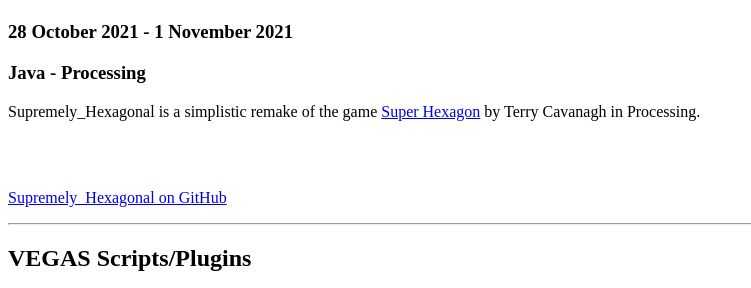
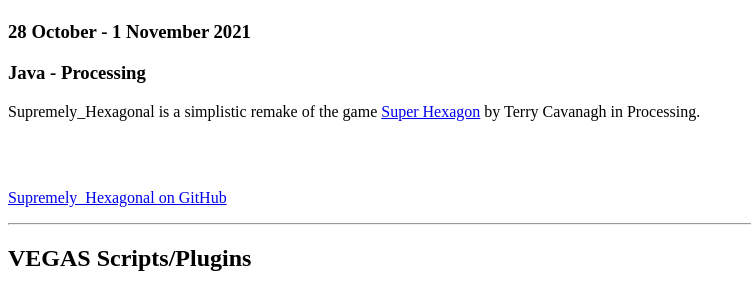
Before and after one commit to NitroGuy10/nitroguy10.github.io-jinja, a Python web app: template templates/portfolio.html.jinja in a window 1280 px wide. Shown: the part 1869-2157 px from the top of the page, without its empty margins (0-751 px from the left). Run offline with Jinja, Linux system fonts and the light colour scheme; the template is opened without the code that fills it, so the values that code supplies are empty.

Commit message:
Some changes

```diff
--- a/docs/articles/favorite_games.html
+++ b/docs/articles/favorite_games.html
@@ -20,6 +20,7 @@
         <li>Team Fortress 2</li>
         <li>Black Mesa</li>
         <li>Undertale</li>
+        <li>Deltarune</li>
         <li>Phoenix Wright: Ace Attorney</li>
         <li>Phoenix Wright: Ace Attorney - Justice for All</li>
         <li>osu!</li>
--- a/docs/articles/projects.html
+++ b/docs/articles/projects.html
@@ -52,7 +52,7 @@
         <hr>
 
         <h2 class="article-subsection">overthere</h2>
-        <h3 class="article-subtitle">19 December 2021 - 24 December 2021</h3>
+        <h3 class="article-subtitle">19 December - 24 December 2021</h3>
         <h3 class="article-subtitle">Python, HTML, CSS, JavaScript - Flask, SQLite</h3>
         <img src="../images/projects/overthere.png" class="article-image-intext" style="width: 40%;"
             alt="The interface of overthere">
@@ -66,7 +66,7 @@
         <hr>
 
         <h2 class="article-subsection">Supremely_Hexagonal</h2>
-        <h3 class="article-subtitle">28 October 2021 - 1 November 2021</h3>
+        <h3 class="article-subtitle">28 October - 1 November 2021</h3>
         <h3 class="article-subtitle">Java - Processing</h3>
         <img src="../images/projects/supremely_hexagonal.png" class="article-image-intext" style="width: 40%;"
             alt="A screenshot from Supremely Hexagonal">
@@ -90,7 +90,7 @@
         <hr>
 
         <h2 class="article-subsection">Peekaboo</h2>
-        <h3 class="article-subtitle">1 October 2021 - 21 October 2021</h3>
+        <h3 class="article-subtitle">1 October - 21 October 2021</h3>
         <h3 class="article-subtitle">Java</h3>
         <p>Another short and sweet one. Peekaboo lets you take screenshots from the terminal using Java's Robot class.
             That is all.</p>
--- a/docs/index.html
+++ b/docs/index.html
@@ -43,9 +43,8 @@
             <p>I am highly interested in computer science and software development. Java is
                 without a doubt my best language and the language I have spent the most time with. I have
                 also been using Python to great extent as of late and I really
-                enjoy coding in it. I've also had a fair amount of experience working with C#, HTML, CSS, and
-                JavaScript. Finally, I've only had a little bit of experience with
-                building simple circuits to manipulate with microcontrollers but I'm already in love.</p>
+                enjoy coding in it. I've also had a great amount of experience working with HTML, CSS, and
+                JavaScript.</p>
             <p>Video games have been a massive part of my life but I hardly ever play them anymore and I want to get
                 back into them! Some of my all-time favorites include Minecraft (of course), Factorio,
                 Terraria, Team Fortress 2, Overwatch, and <a href="articles/favorite_games.html" class="white-link">more</a>.</p>
--- a/docs/portfolio.html
+++ b/docs/portfolio.html
@@ -58,7 +58,7 @@
         <h2 class="article-subsection">overthere</h2>
         <img src="./images/projects/overthere.png" class="article-image-intext" style="width: 40%;"
             alt="The interface of overthere">
-        <h3 class="article-subtitle">19 December 2021 - 24 December 2021</h3>
+        <h3 class="article-subtitle">19 December - 24 December 2021</h3>
         <h3 class="article-subtitle">Python, HTML, CSS, JavaScript - Flask, SQLite</h3>
         <p>overthere is a clone of bit.ly and tinyurl that lets you post multiple links on one page.
             It also has fun, memorable URLs like "exquisite-cow". Link pages are stored in a SQLite database.</p>
@@ -69,7 +69,7 @@
         <h2 class="article-subsection">Supremely_Hexagonal</h2>
         <img src="./images/projects/supremely_hexagonal.png" class="article-image-intext" style="width: 20%;"
             alt="A screenshot from Supremely Hexagonal">
-        <h3 class="article-subtitle">28 October 2021 - 1 November 2021</h3>
+        <h3 class="article-subtitle">28 October - 1 November 2021</h3>
         <h3 class="article-subtitle">Java - Processing</h3>
         <p>Supremely_Hexagonal is a simplistic remake of the game <a href="https://superhexagon.com/">Super Hexagon</a>
             by Terry Cavanagh in Processing.</p>
@@ -201,7 +201,7 @@
         </p>
         <p><a href="https://soundcloud.com/the-sass-music">SoundCloud</a></p>
         <p><a href="https://www.youtube.com/TheSassMusic">YouTube</a></p>
-        <p><a href="https://nitroguy10.github.io#music">Music Page on Website</a></p>
+        <p><a href="index.html#music">Music Page on Website</a></p>
         <br><br><br><br><br><br>
     </div>
 
--- a/templates/articles/projects.html.jinja
+++ b/templates/articles/projects.html.jinja
@@ -41,7 +41,7 @@
         <hr>
 
         <h2 class="article-subsection">overthere</h2>
-        <h3 class="article-subtitle">19 December 2021 - 24 December 2021</h3>
+        <h3 class="article-subtitle">19 December - 24 December 2021</h3>
         <h3 class="article-subtitle">Python, HTML, CSS, JavaScript - Flask, SQLite</h3>
         <img src="../images/projects/overthere.png" class="article-image-intext" style="width: 40%;"
             alt="The interface of overthere">
@@ -55,7 +55,7 @@
         <hr>
 
         <h2 class="article-subsection">Supremely_Hexagonal</h2>
-        <h3 class="article-subtitle">28 October 2021 - 1 November 2021</h3>
+        <h3 class="article-subtitle">28 October - 1 November 2021</h3>
         <h3 class="article-subtitle">Java - Processing</h3>
         <img src="../images/projects/supremely_hexagonal.png" class="article-image-intext" style="width: 40%;"
             alt="A screenshot from Supremely Hexagonal">
@@ -79,7 +79,7 @@
         <hr>
 
         <h2 class="article-subsection">Peekaboo</h2>
-        <h3 class="article-subtitle">1 October 2021 - 21 October 2021</h3>
+        <h3 class="article-subtitle">1 October - 21 October 2021</h3>
         <h3 class="article-subtitle">Java</h3>
         <p>Another short and sweet one. Peekaboo lets you take screenshots from the terminal using Java's Robot class.
             That is all.</p>
--- a/templates/index.html.jinja
+++ b/templates/index.html.jinja
@@ -32,9 +32,8 @@
             <p>I am highly interested in computer science and software development. Java is
                 without a doubt my best language and the language I have spent the most time with. I have
                 also been using Python to great extent as of late and I really
-                enjoy coding in it. I've also had a fair amount of experience working with C#, HTML, CSS, and
-                JavaScript. Finally, I've only had a little bit of experience with
-                building simple circuits to manipulate with microcontrollers but I'm already in love.</p>
+                enjoy coding in it. I've also had a great amount of experience working with HTML, CSS, and
+                JavaScript.</p>
             <p>Video games have been a massive part of my life but I hardly ever play them anymore and I want to get
                 back into them! Some of my all-time favorites include Minecraft (of course), Factorio,
                 Terraria, Team Fortress 2, Overwatch, and <a href="articles/favorite_games.html" class="white-link">more</a>.</p>
--- a/templates/portfolio.html.jinja
+++ b/templates/portfolio.html.jinja
@@ -47,7 +47,7 @@
         <h2 class="article-subsection">overthere</h2>
         <img src="./images/projects/overthere.png" class="article-image-intext" style="width: 40%;"
             alt="The interface of overthere">
-        <h3 class="article-subtitle">19 December 2021 - 24 December 2021</h3>
+        <h3 class="article-subtitle">19 December - 24 December 2021</h3>
         <h3 class="article-subtitle">Python, HTML, CSS, JavaScript - Flask, SQLite</h3>
         <p>overthere is a clone of bit.ly and tinyurl that lets you post multiple links on one page.
             It also has fun, memorable URLs like "exquisite-cow". Link pages are stored in a SQLite database.</p>
@@ -58,7 +58,7 @@
         <h2 class="article-subsection">Supremely_Hexagonal</h2>
         <img src="./images/projects/supremely_hexagonal.png" class="article-image-intext" style="width: 20%;"
             alt="A screenshot from Supremely Hexagonal">
-        <h3 class="article-subtitle">28 October 2021 - 1 November 2021</h3>
+        <h3 class="article-subtitle">28 October - 1 November 2021</h3>
         <h3 class="article-subtitle">Java - Processing</h3>
         <p>Supremely_Hexagonal is a simplistic remake of the game <a href="https://superhexagon.com/">Super Hexagon</a>
             by Terry Cavanagh in Processing.</p>
@@ -190,7 +190,7 @@
         </p>
         <p><a href="{{ site.nitroguy.socials.soundcloud.link }}">SoundCloud</a></p>
         <p><a href="{{ site.nitroguy.socials.youtube.link }}">YouTube</a></p>
-        <p><a href="{{ site.nitroguy.socials.website.link }}#music">Music Page on Website</a></p>
+        <p><a href="index.html#music">Music Page on Website</a></p>
         <br><br><br><br><br><br>
     </div>
 
```
